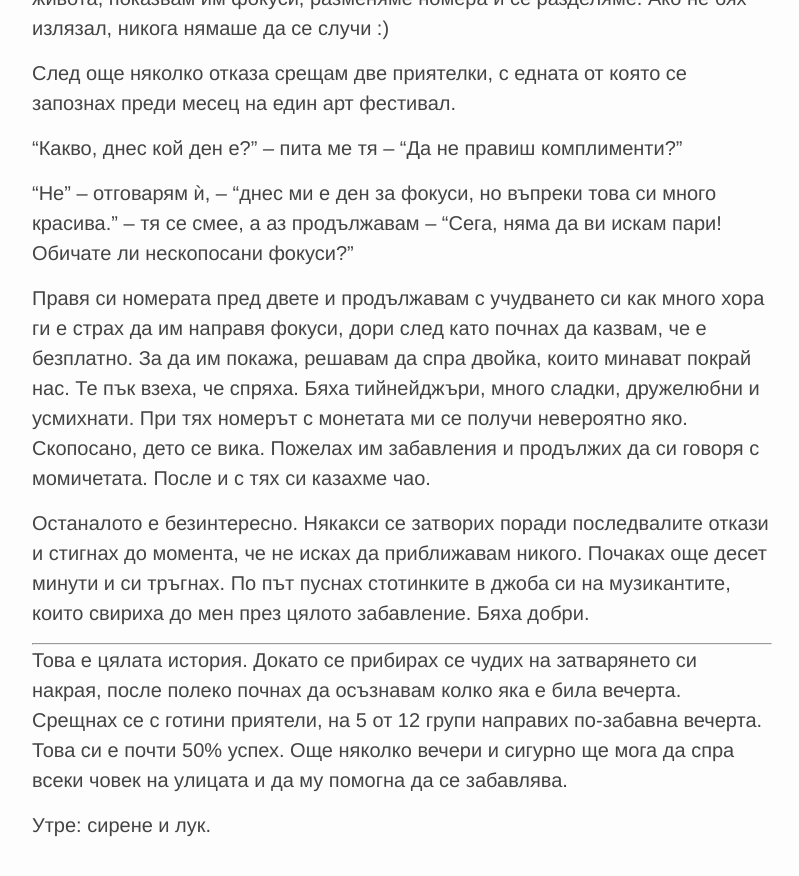
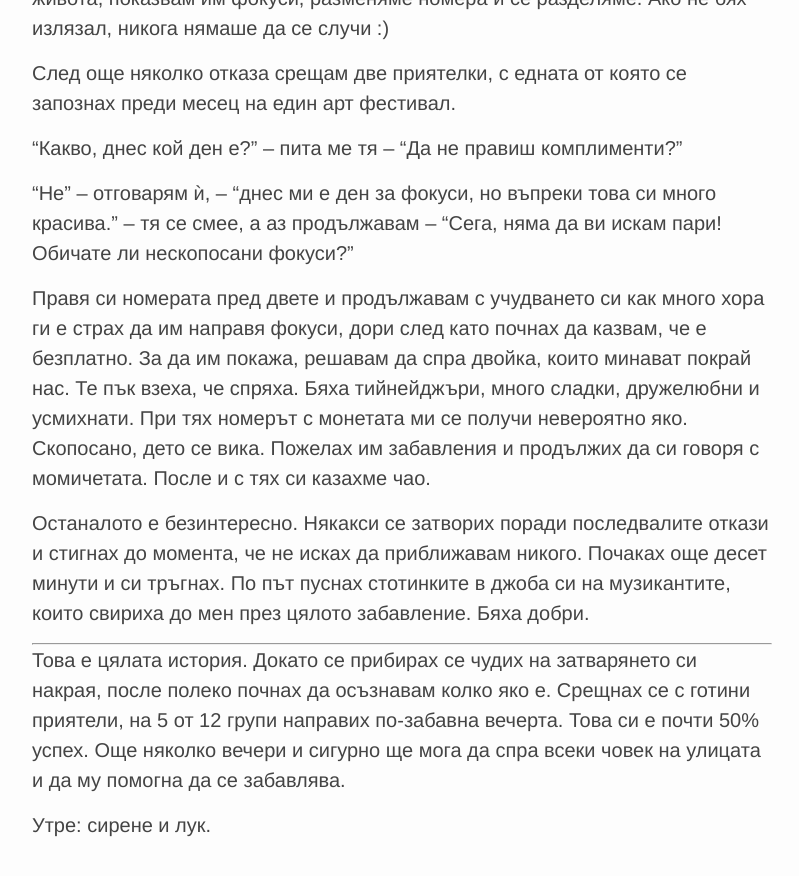
Before and after one commit to emdeha/emdeha.github.io, a Jekyll site: the page built from _posts/2017-09-07-social-absurds-day-two.markdown, in a window 1280 px wide and 900 px high, scrolled down 3352 px. Shown: the top 876 px of the window, without its empty margins (238-1037 px from the left). Built offline with Jekyll 4.4.1, drawn with Linux system fonts in a browser that asks for light colours.

Commit message:
Removes a repeating word.

```diff
--- a/_posts/2017-09-07-social-absurds-day-two.markdown
+++ b/_posts/2017-09-07-social-absurds-day-two.markdown
@@ -105,9 +105,9 @@ date: 2017-09-07
 ---
 
 Това е цялата история. Докато се прибирах се чудих на затварянето си накрая,
-после полеко почнах да осъзнавам колко яка е била вечерта. Срещнах се с готини
-приятели, на 5 от 12 групи направих по-забавна вечерта. Това си е почти 50%
-успех. Още няколко вечери и сигурно ще мога да спра всеки човек на улицата и
-да му помогна да се забавлява.
+после полеко почнах да осъзнавам колко яко е. Срещнах се с готини приятели, на
+5 от 12 групи направих по-забавна вечерта. Това си е почти 50% успех. Още
+няколко вечери и сигурно ще мога да спра всеки човек на улицата и да му
+помогна да се забавлява.
 
 Утре: сирене и лук.
```
